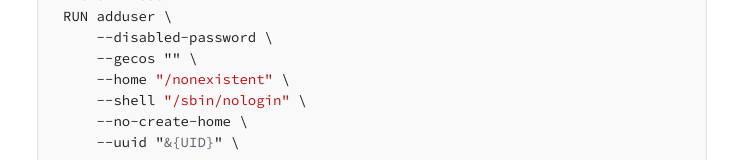
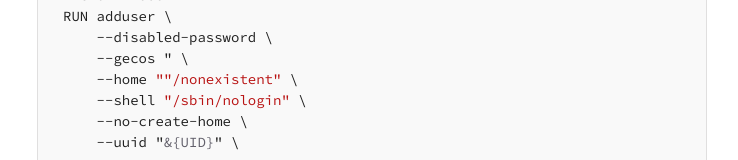
Before and after one commit to Breno-vc/projeto-fator3s, a Next.js app: page / in a window 1280 px wide. Shown: the part 5308-5468 px from the top of the page, without its empty margins (268-1006 px from the left). Built offline with nearby package versions, Linux system fonts and the light colour scheme.

Commit message:
apos fixing

```diff
--- a/components/body.tsx
+++ b/components/body.tsx
@@ -279,17 +279,14 @@
           ARG UID=10001 <br />
           RUN adduser \ <br />
           &nbsp; &nbsp;&nbsp;--disabled-password \ <br />
-          &nbsp; &nbsp;&nbsp;--gecos "" \ <br />
-          &nbsp; &nbsp;&nbsp;--home <span id="red-span">
-            "/nonexistent"
-          </span> \ <br />
-          &nbsp; &nbsp;&nbsp;--shell <span id="red-span">
-            "/sbin/nologin"
-          </span>{" "}
-          \ <br />
+          &nbsp; &nbsp;&nbsp;--gecos &quot; \ <br />
+          &nbsp; &nbsp;&nbsp;--home{" "}
+          <span id="red-span">&quot;"/nonexistent&quot;</span> \ <br />
+          &nbsp; &nbsp;&nbsp;--shell{" "}
+          <span id="red-span">&quot;/sbin/nologin&quot;</span> \ <br />
           &nbsp; &nbsp;&nbsp;--no-create-home \ <br />
-          &nbsp; &nbsp;&nbsp;--uuid "
-          <span id="gray-span">&&#123;UID&#125;</span>" \ <br />
+          &nbsp; &nbsp;&nbsp;--uuid &quot;
+          <span id="gray-span">&&#123;UID&#125;</span>&quot; \ <br />
           &nbsp; &nbsp;&nbsp;appuser <br />
           <span id="green-span">
             # Download dependencies as a separate step to take advantage of
```
